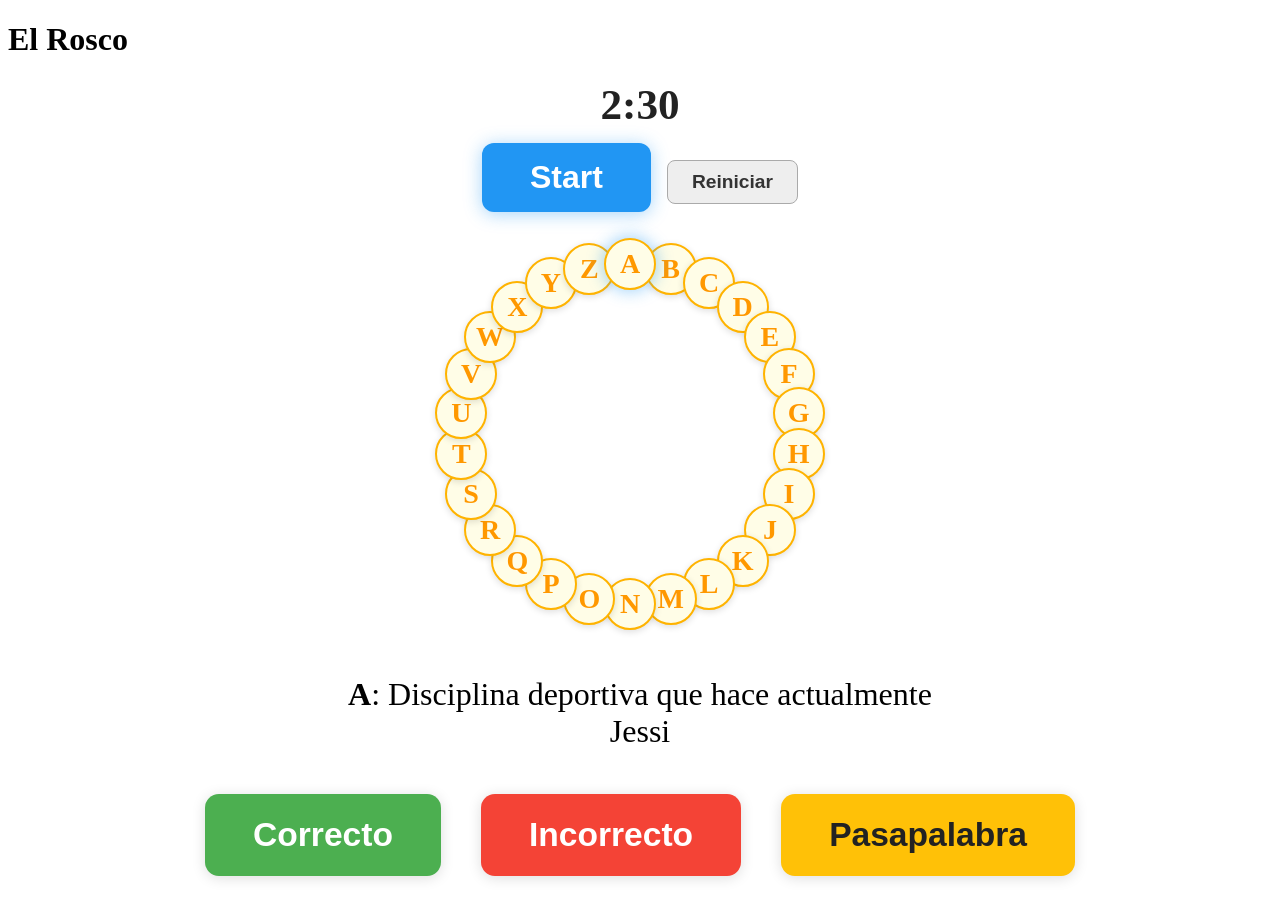
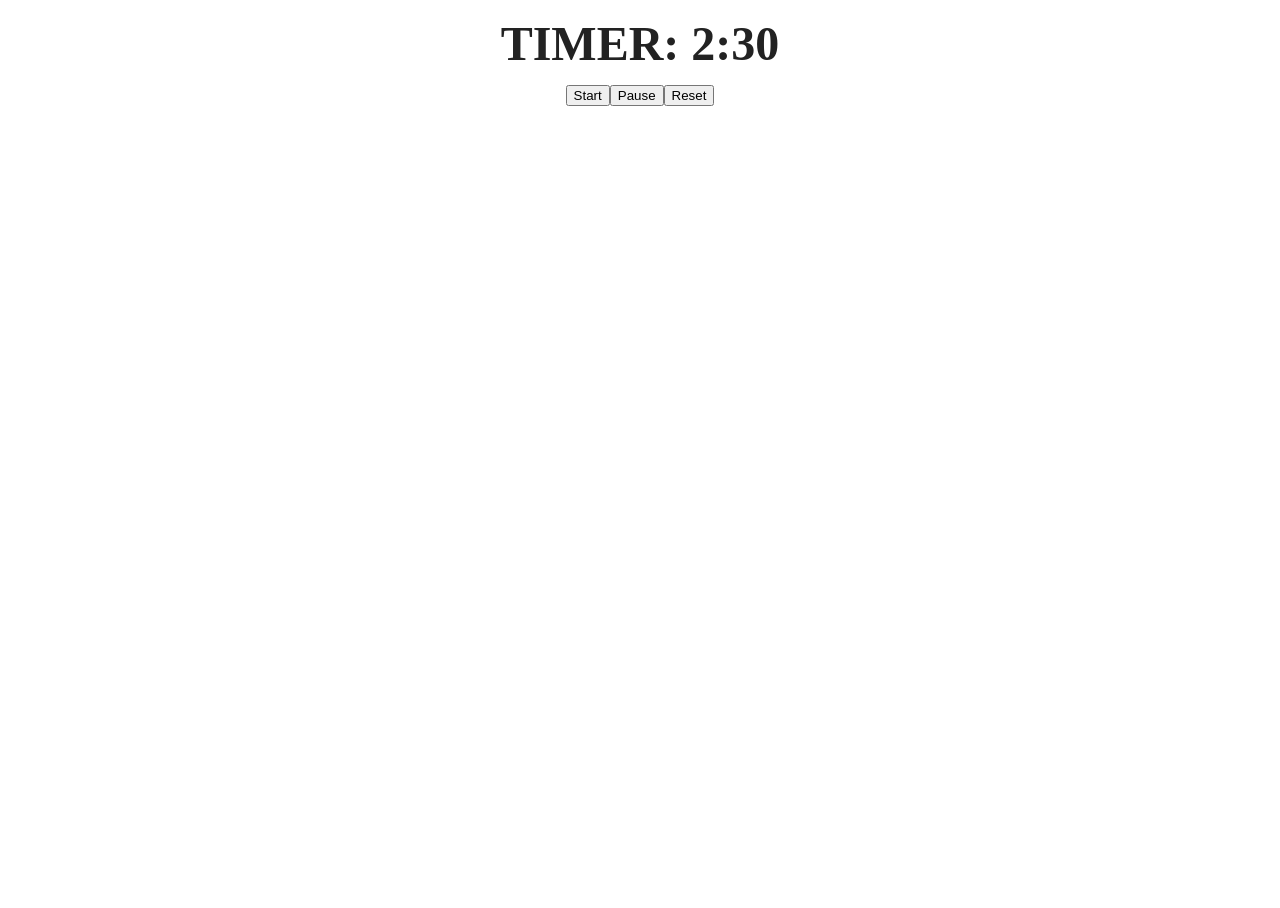
Before and after one commit to luciadd/rosco-dia-del-amigo, a React (Vite) app: page / in a window 1280 px wide. After the commit the page ends 800 px from the top, so only its background shows below. Built offline with nearby package versions, Linux system fonts and the light colour scheme.

Commit message:
Update App.jsx

```diff
--- a/src/App.jsx
+++ b/src/App.jsx
@@ -1,188 +1,37 @@
 import { useState, useRef, useEffect } from "react";
-import { ROSCO } from "./roscoData";
-import LetterCircle from "./LetterCircle";
 
 const TOTAL_TIME = 150;
 
-function getInitialStatus() {
-  return ROSCO.map((q) => ({
-    letter: q.letter,
-    state: "pending",
-  }));
-}
-
 export default function App() {
-  const [current, setCurrent] = useState(0);
-  const [status, setStatus] = useState(getInitialStatus());
-  const [pending, setPending] = useState([]);
-  const [round, setRound] = useState(1);
-  const [gameOver, setGameOver] = useState(false);
   const [timeLeft, setTimeLeft] = useState(TOTAL_TIME);
   const [timerRunning, setTimerRunning] = useState(false);
   const intervalRef = useRef();
 
-  // Always show timer and start button
   useEffect(() => {
-    if (timerRunning && !gameOver) {
+    if (timerRunning) {
       intervalRef.current = setInterval(() => {
-        setTimeLeft((t) => {
-          if (t <= 1) {
-            clearInterval(intervalRef.current);
-            setGameOver(true);
-            setTimerRunning(false);
-            return 0;
-          }
-          return t - 1;
-        });
+        setTimeLeft((t) => (t > 0 ? t - 1 : 0));
       }, 1000);
     }
     return () => clearInterval(intervalRef.current);
-  }, [timerRunning, gameOver]);
-
-  function getCurrentIndex() {
-    return round === 1 ? current : pending[current];
-  }
-
-  function goToNextLetter(pauseTimer = false) {
-    if (pauseTimer) setTimerRunning(false);
-
-    if (round === 1) {
-      if (current < ROSCO.length - 1) {
-        setCurrent((c) => c + 1);
-      } else if (pending.length > 0) {
-        setRound(2);
-        setCurrent(0);
-      } else {
-        setGameOver(true);
-        setTimerRunning(false);
-      }
-    } else {
-      if (current < pending.length - 1) {
-        setCurrent((c) => c + 1);
-      } else {
-        const stillPending = pending.filter(i => status[i].state === "pending");
-        if (stillPending.length > 0) {
-          setPending(stillPending);
-          setCurrent(0);
-          setRound(r => r + 1);
-        } else {
-          setGameOver(true);
-          setTimerRunning(false);
-        }
-      }
-    }
-  }
-
-  function handleCorrect() {
-    const idx = getCurrentIndex();
-    const newStatus = [...status];
-    newStatus[idx].state = "correct";
-    setStatus(newStatus);
-    if (!gameOver) setTimerRunning(true); // Resume timer
-    goToNextLetter(false);
-  }
-
-  function handleWrong() {
-    const idx = getCurrentIndex();
-    const newStatus = [...status];
-    newStatus[idx].state = "wrong";
-    setStatus(newStatus);
-    goToNextLetter(true); // Pause timer
-  }
-
-  function handlePasapalabra() {
-    const idx = getCurrentIndex();
-    if (status[idx].state === "pending" && !pending.includes(idx)) {
-      setPending([...pending, idx]);
-    }
-    goToNextLetter(true); // Pause timer
-  }
-
-  function restart() {
-    setCurrent(0);
-    setStatus(getInitialStatus());
-    setPending([]);
-    setRound(1);
-    setGameOver(false);
-    setTimeLeft(TOTAL_TIME);
-    setTimerRunning(false);
-  }
-
-  function handleStart() {
-    if (timeLeft === 0) setTimeLeft(TOTAL_TIME); // If timer is at 0, reset first
-    setTimerRunning(true);
-    if (gameOver) setGameOver(false);
-  }
-
-  const idx = getCurrentIndex();
-  const question = ROSCO[idx] || { letter: '', clue: '' };
+  }, [timerRunning]);
 
   return (
-    <div className="app-container">
-      <h1>El Rosco</h1>
-      {/* TIMER always visible */}
+    <div>
       <div style={{
         textAlign: "center",
-        fontSize: "2.7rem",
+        fontSize: "3rem",
         fontWeight: "bold",
         margin: "16px 0 14px 0",
-        color: timeLeft <= 10 ? "#f44336" : "#222"
+        color: timeLeft <= 10 ? "#f44336" : "#222",
       }}>
-        {Math.floor(timeLeft / 60)}:{(timeLeft % 60).toString().padStart(2, "0")}
+        TIMER: {Math.floor(timeLeft / 60)}:{(timeLeft % 60).toString().padStart(2, "0")}
       </div>
-      {/* START always visible */}
-      <div style={{textAlign: "center", marginBottom: 10}}>
-        <button
-          onClick={handleStart}
-          style={{
-            fontSize: "2rem",
-            padding: "16px 48px",
-            borderRadius: 12,
-            background: "#2196f3",
-            color: "#fff",
-            border: "none",
-            fontWeight: "bold",
-            boxShadow: "0 2px 18px #2196f366",
-            cursor: "pointer"
-          }}
-        >
-          Start
-        </button>
-        <button
-          onClick={restart}
-          style={{
-            fontSize: "1.2rem",
-            padding: "10px 24px",
-            borderRadius: 8,
-            marginLeft: 16,
-            background: "#eee",
-            color: "#333",
-            border: "1.5px solid #aaa",
-            fontWeight: "bold",
-            cursor: "pointer"
-          }}
-        >
-          Reiniciar
-        </button>
+      <div style={{ textAlign: "center", marginBottom: 10 }}>
+        <button onClick={() => setTimerRunning(true)}>Start</button>
+        <button onClick={() => setTimerRunning(false)}>Pause</button>
+        <button onClick={() => setTimeLeft(TOTAL_TIME)}>Reset</button>
       </div>
-      {/* GAME OVER */}
-      {gameOver ? (
-        <div className="gameover" style={{textAlign: "center", fontSize: "2rem", marginTop: 60}}>
-          <span style={{color: "#e53935"}}>¡Fin del juego!</span>
-        </div>
-      ) : (
-        <>
-          <LetterCircle status={status} current={idx} />
-          <div className="clue" style={{textAlign: "center", fontSize: "2rem", margin: "32px auto 12px auto", maxWidth: 650}}>
-            <strong>{question.letter}</strong>: {question.clue}
-          </div>
-          <div className="host-buttons">
-            <button onClick={handleCorrect}>Correcto</button>
-            <button onClick={handleWrong}>Incorrecto</button>
-            <button onClick={handlePasapalabra}>Pasapalabra</button>
-          </div>
-        </>
-      )}
     </div>
   );
 }
```
